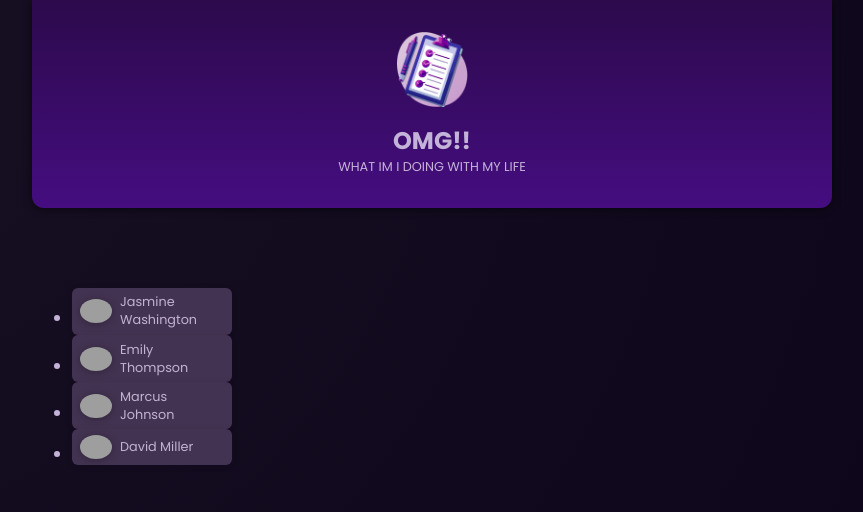
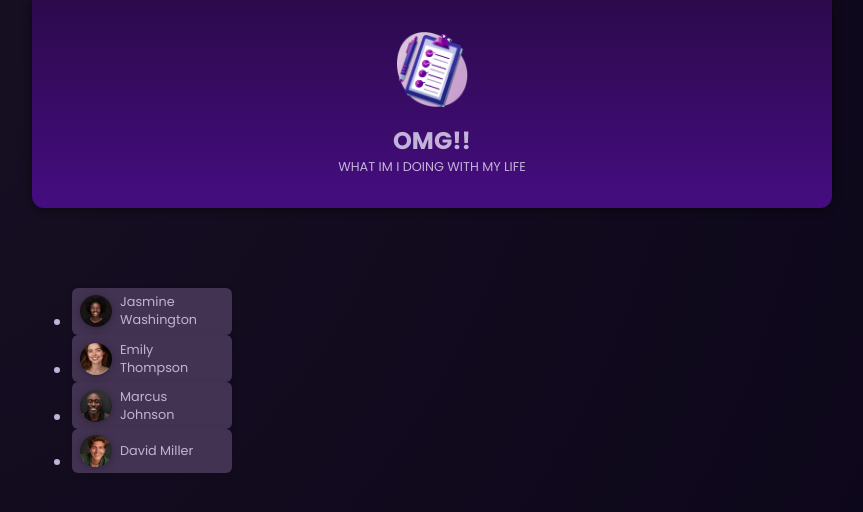
Before and after one commit to Ru-Rus/first-angular-app, an Angular app: page / in a window 1280 px wide. Shown: the top 512 px of the page, without its empty margins (208-1071 px from the left). Built offline with nearby package versions, Linux system fonts and the light colour scheme; grey boxes are pictures that could not be loaded.

Commit message:
both ways

```diff
--- a/src/app/user/user.html
+++ b/src/app/user/user.html
@@ -1,5 +1,4 @@
-<div>
-
+<!-- <div>
   <button (click)="onSelectedUserClick()">
     <img [src]="imagePath()"
     [alt]="name()"/>
@@ -7,4 +6,15 @@
       {{name()}}
     </span>
   </button>
+</div> -->
+
+
+<div>
+  <button (click)="onSelectedUserClick()">
+    <img [src]="imagePath"
+    [alt]="name"/>
+    <span>
+      {{name}}
+    </span>
+  </button>
 </div>
--- a/src/app/user/user.ts
+++ b/src/app/user/user.ts
@@ -12,19 +12,21 @@ import { DUMMY_USERS } from '../dummy-user';
 
 
 export class User {
-  // @Input({required:true}) image!: string;
-  // @Input({required:true}) name!: string;
+  @Input({required:true}) image!: string;
+  @Input({required:true}) name!: string;
 
-  image = input.required<string>();
-  name = input.required<string>();
+  // image = input.required<string>();
+  // name = input.required<string>();
 
-  // get imagePath(){
-  //   return 'assets/users/' + this.image;
-  // }
+  // imagePath = computed(()=> {
+  //   return 'assets/user/' + this.image();
+  // });
 
-  imagePath = computed(()=> {
-    return 'assets/user/' + this.image();
-  });
+  get imagePath(){
+    return 'assets/users/' + this.image;
+  }
+
+
 
   onSelectedUserClick(){
   }
```
